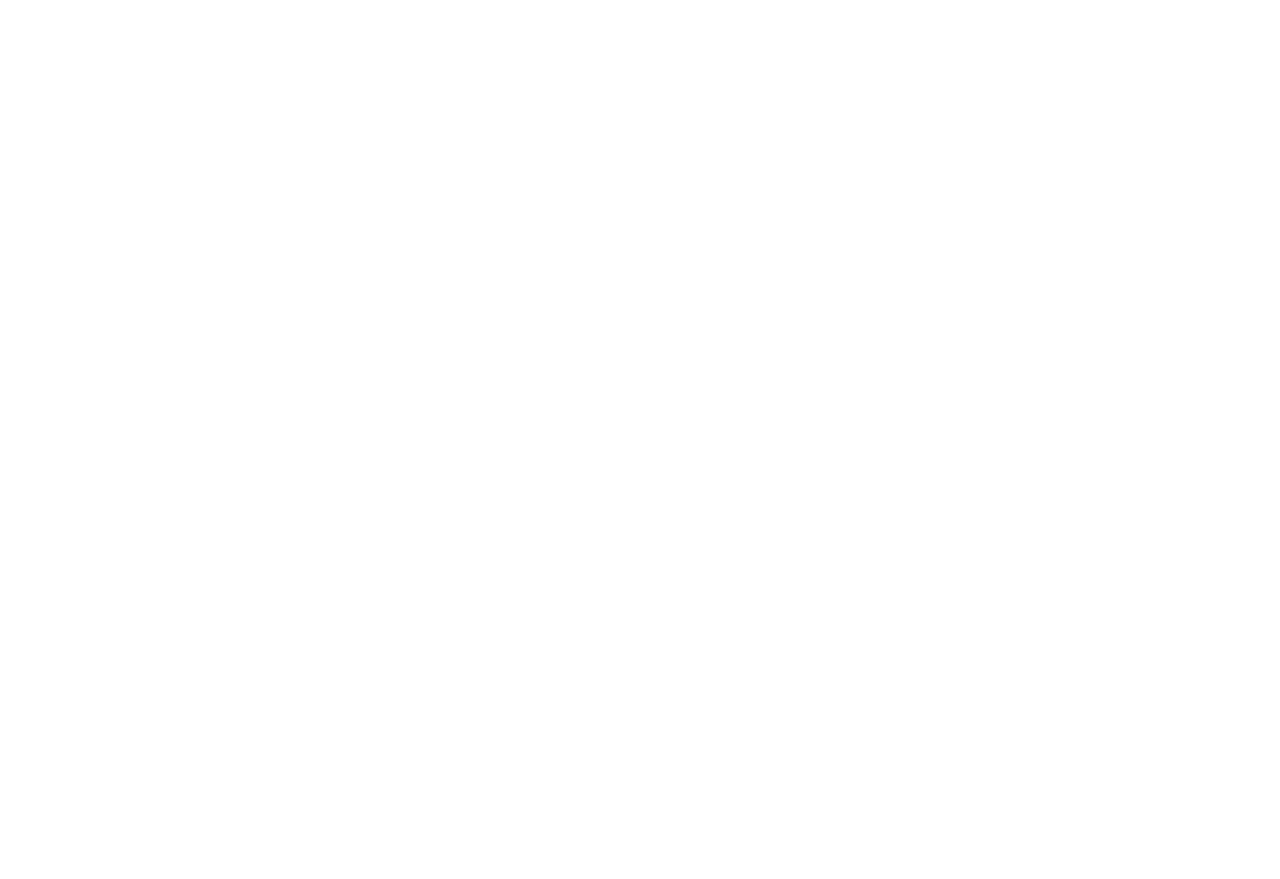
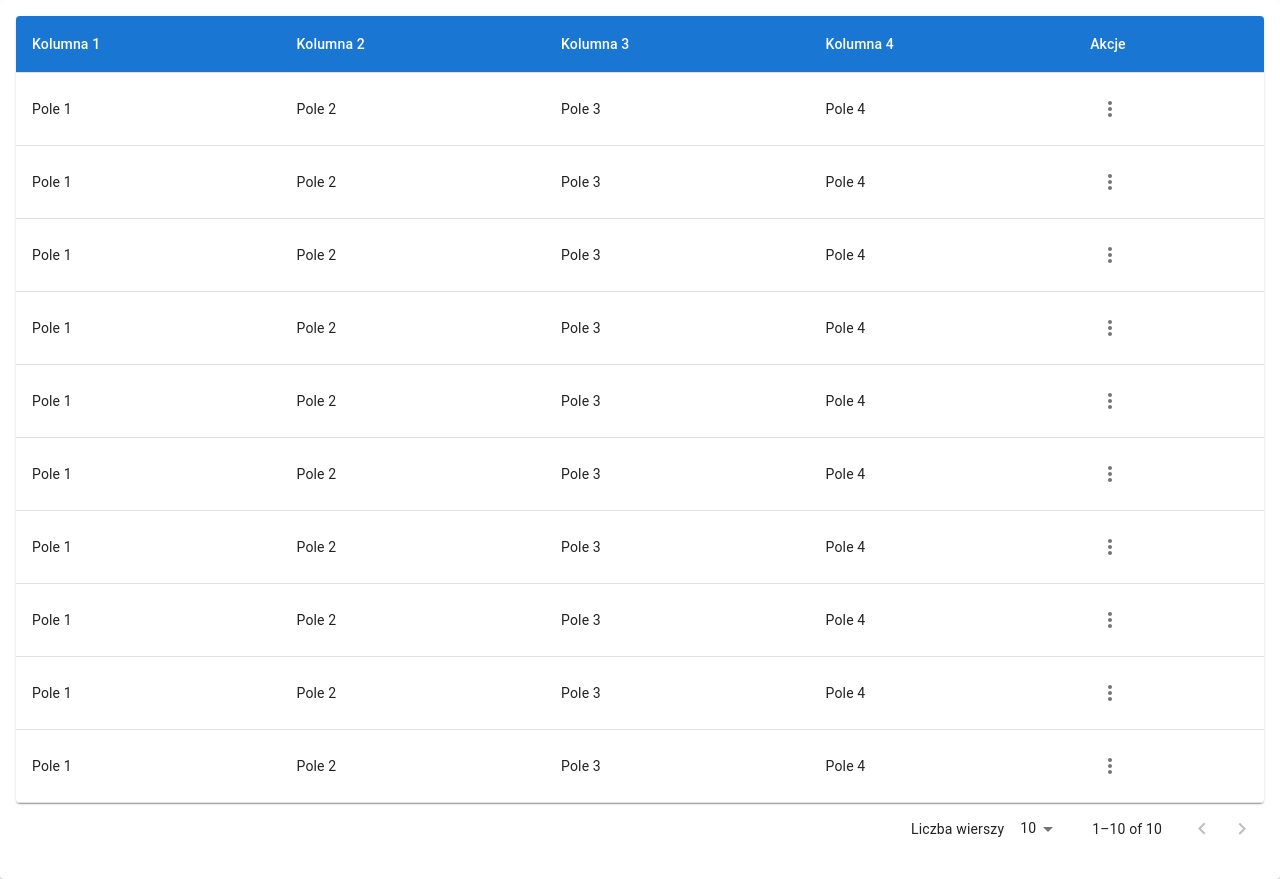
Before and after one commit to dudekmat/donation-registry-frontend, a React (Create React App) app: page / in a window 1280 px wide. Before the commit the page ends 800 px from the top, so only its background shows below. Built offline with nearby package versions, Linux system fonts and the light colour scheme.

Commit message:
Added basic layout

```diff
--- a/package.json
+++ b/package.json
@@ -3,6 +3,10 @@
   "version": "0.1.0",
   "private": true,
   "dependencies": {
+    "@emotion/react": "^11.11.1",
+    "@emotion/styled": "^11.11.0",
+    "@mui/icons-material": "^5.14.1",
+    "@mui/material": "^5.14.1",
     "@testing-library/jest-dom": "^5.17.0",
     "@testing-library/react": "^13.4.0",
     "@testing-library/user-event": "^13.5.0",
@@ -12,6 +16,7 @@
     "@types/react-dom": "^18.2.7",
     "react": "^18.2.0",
     "react-dom": "^18.2.0",
+    "react-router-dom": "^6.14.2",
     "react-scripts": "5.0.1",
     "typescript": "^4.9.5",
     "web-vitals": "^2.1.4"
--- a/src/App.tsx
+++ b/src/App.tsx
@@ -1,5 +1,7 @@
-const App = () => {
-  return <div></div>;
+import DonationList from './components/DonationList/DonationList';
+
+const App: React.FC = () => {
+  return <DonationList />;
 };
 
 export default App;
--- /dev/null
+++ b/src/components/DonationList/DonationList.tsx
@@ -0,0 +1,61 @@
+import { styled } from '@mui/material/styles';
+import Card from '@mui/material/Card';
+import CardContent from '@mui/material/CardContent';
+import Table from '@mui/material/Table';
+import TableBody from '@mui/material/TableBody';
+import TableCell, { tableCellClasses } from '@mui/material/TableCell';
+import TableContainer from '@mui/material/TableContainer';
+import TableHead from '@mui/material/TableHead';
+import TablePagination from '@mui/material/TablePagination';
+import TableRow from '@mui/material/TableRow';
+import Paper from '@mui/material/Paper';
+import DonationListItem from './DonationListItem/DonationListItem';
+
+const StyledTableHeadCell = styled(TableCell)(({ theme }) => ({
+  [`&.${tableCellClasses.head}`]: {
+    backgroundColor: theme.palette.primary.main,
+    color: theme.palette.common.white,
+  },
+}));
+
+interface DonationListProps {}
+
+const DonationList: React.FC<DonationListProps> = () => {
+  return (
+    <Card>
+      <CardContent>
+        <TableContainer component={Paper}>
+          <Table>
+            <TableHead>
+              <TableRow>
+                <StyledTableHeadCell>Kolumna 1</StyledTableHeadCell>
+                <StyledTableHeadCell>Kolumna 2</StyledTableHeadCell>
+                <StyledTableHeadCell>Kolumna 3</StyledTableHeadCell>
+                <StyledTableHeadCell>Kolumna 4</StyledTableHeadCell>
+                <StyledTableHeadCell>Akcje</StyledTableHeadCell>
+              </TableRow>
+            </TableHead>
+            <TableBody>
+              {Array.from(Array(10).keys())
+                .map((x) => x + 1)
+                .map((n) => (
+                  <DonationListItem key={n} />
+                ))}
+            </TableBody>
+          </Table>
+        </TableContainer>
+        <TablePagination
+          component="div"
+          count={10}
+          page={0}
+          rowsPerPage={10}
+          rowsPerPageOptions={[10, 25, 50, 100]}
+          onPageChange={() => {}}
+          labelRowsPerPage="Liczba wierszy"
+        />
+      </CardContent>
+    </Card>
+  );
+};
+
+export default DonationList;
--- /dev/null
+++ b/src/components/DonationList/DonationListItem/DonationListItem.tsx
@@ -0,0 +1,32 @@
+import { MoreVert } from '@mui/icons-material';
+import { IconButton, TableCell, TableRow, Tooltip } from '@mui/material';
+
+interface DonationListItemProps {}
+
+const DonationListItem: React.FC<DonationListItemProps> = () => {
+  return (
+    <TableRow>
+      <TableCell>
+        <Tooltip title="Pole 1" placement="top">
+          <div>Pole 1</div>
+        </Tooltip>
+      </TableCell>
+      <TableCell>
+        <div>Pole 2</div>
+      </TableCell>
+      <TableCell>
+        <div>Pole 3</div>
+      </TableCell>
+      <TableCell>
+        <div>Pole 4</div>
+      </TableCell>
+      <TableCell>
+        <IconButton>
+          <MoreVert />
+        </IconButton>
+      </TableCell>
+    </TableRow>
+  );
+};
+
+export default DonationListItem;
```
Also changed, not shown: 1 other file (tests, documents, lock files or other folders).
